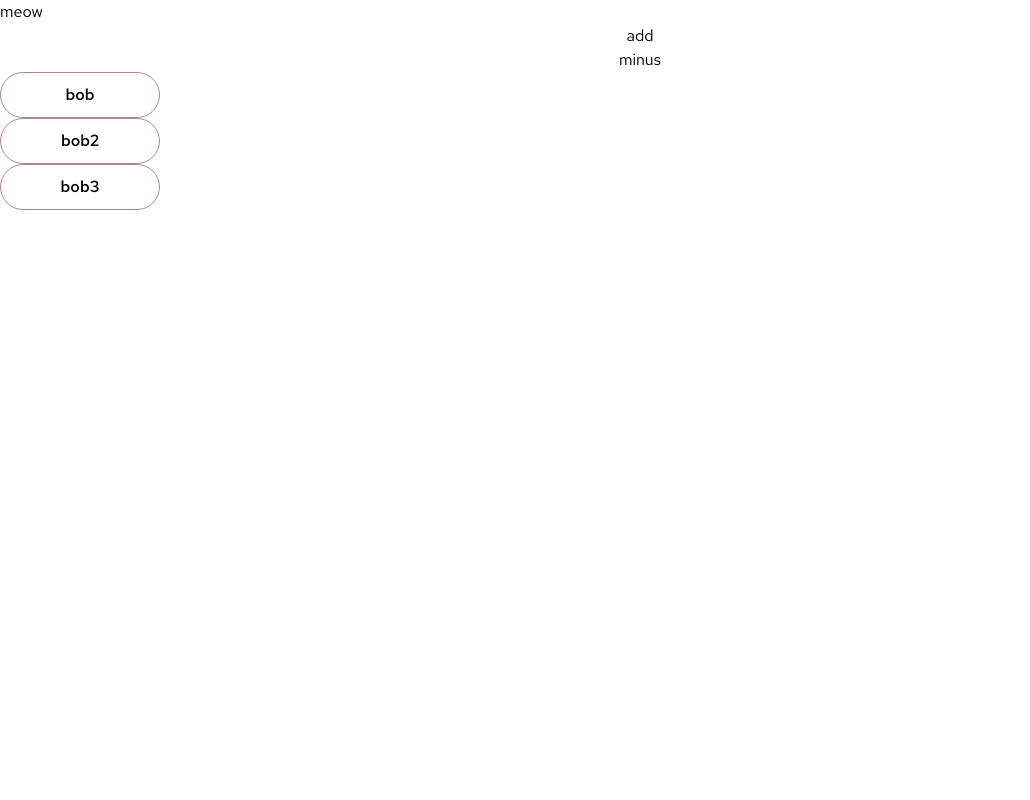
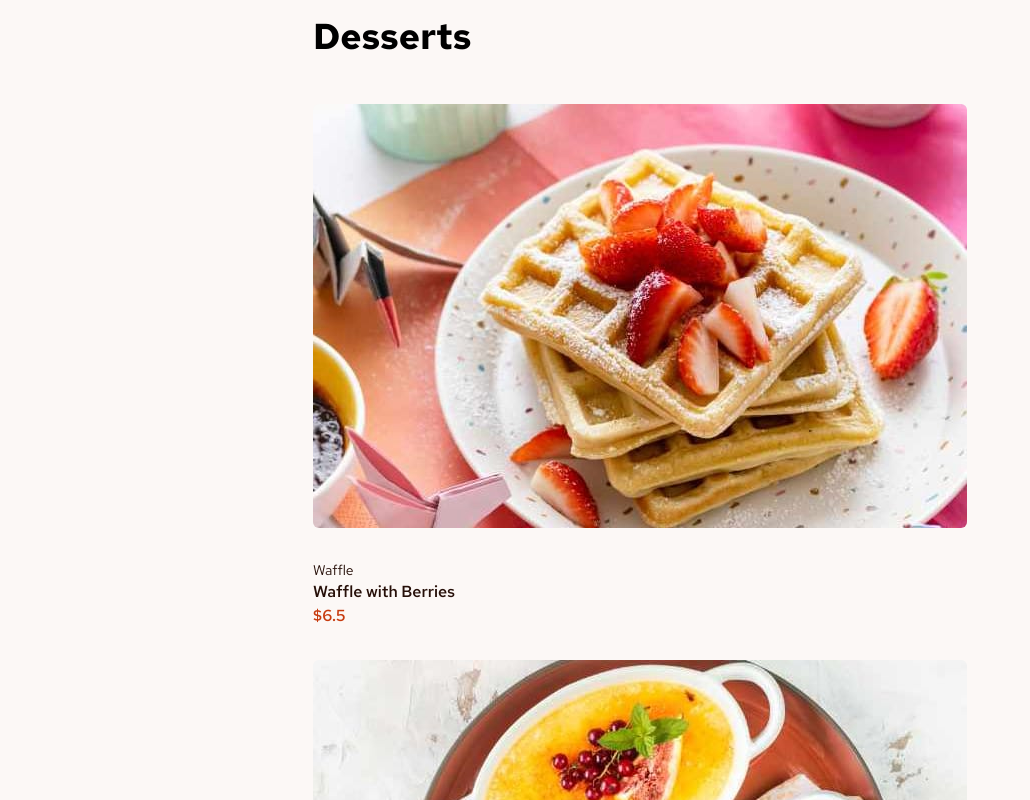
Before and after one commit to Masseh2025/shopping-cart-typescript3, a React (Vite) app: page / in a window 1280 px wide. Shown: the whole page, without its empty margins (0-1030 px from the left). Built offline with nearby package versions, Linux system fonts and the light colour scheme.

Commit message:
populated data added already existing tailwind i made

```diff
--- a/src/App.tsx
+++ b/src/App.tsx
@@ -1,8 +1,8 @@
 import { useReducer } from "react";
-import { cn } from "./utils/cn";
+import DessertItemGrid from "./layouts/DessertItemGrid";
 
 type StateProps = {
-  items: { name: string; age: number; selected: boolean }[];
+  items: { name: string; quantity: number; selected: boolean }[];
 };
 
 type Actions = { type: "increment" | "decrement" };
@@ -30,46 +30,17 @@ function reducer(state: StateProps, action: Actions | ActionsWithPayload) {
 
 const initialState: StateProps = {
   items: [
-    { name: "bob", age: 23, selected: false },
-    { name: "bob2", age: 23, selected: false },
-    { name: "bob3", age: 23, selected: false },
+    { name: "bob", quantity: 23, selected: false },
+    { name: "bob2", quantity: 23, selected: false },
+    { name: "bob3", quantity: 23, selected: false },
   ],
 };
 function App() {
   const [state, dispatch] = useReducer(reducer, initialState);
 
   return (
-    <main className="h-screen font-display flex flex-col">
-      <p>meow</p>
-      <button
-        className="cursor-pointer"
-        onClick={() => dispatch({ type: "increment" })}
-      >
-        add
-      </button>
-      <button
-        className="cursor-pointer"
-        onClick={() => dispatch({ type: "decrement" })}
-      >
-        minus
-      </button>
-      {state.items.map((item) => {
-        return (
-          <button
-            className={cn(
-              "w-40 whitespace-break-spaces flex items-center justify-center cursor-pointer rounded-full bg-white border-1 border-rose-400 font-semibold px-4.5 py-2.5 hover:text-red transition-colors duration-300 ease-out",
-              {
-                "bg-red text-white hover:text-white cursor-default":
-                  item.selected,
-              }
-            )}
-            key={item.name}
-            onClick={() => dispatch({ type: "select", payload: item.name })}
-          >
-            {item.name}
-          </button>
-        );
-      })}
+    <main className="h-screen font-display flex flex-col items-center overflow-scroll bg-rose-50">
+      <DessertItemGrid />
     </main>
   );
 }
--- /dev/null
+++ b/src/components/DesertItem.tsx
@@ -0,0 +1,23 @@
+type DesertItemProps = {
+  image: { thumbnail: string; mobile: string; tablet: string; desktop: string };
+  name: string;
+  category: string;
+  price: number;
+};
+
+function DesertItem({ image, name, category, price }: DesertItemProps) {
+  return (
+    <li className="p-4 flex flex-col">
+      <div className="flex relative mb-8">
+        <img src={image.mobile} alt={name} className="rounded-md" />
+      </div>
+      <div className="text-rose-900">
+        <p className="text-sm">{category}</p>
+        <p className="font-semibold">{name}</p>
+        <p className="text-red font-semibold">${price}</p>
+      </div>
+    </li>
+  );
+}
+
+export default DesertItem;
--- a/src/data/data.json
+++ b/src/data/data.json
@@ -8,7 +8,7 @@
     },
     "name": "Waffle with Berries",
     "category": "Waffle",
-       "price": 6.50
+    "price": 6.5
   },
   {
     "image": {
@@ -19,7 +19,7 @@
     },
     "name": "Vanilla Bean Crème Brûlée",
     "category": "Crème Brûlée",
-        "price": 7.00
+    "price": 7.0
   },
   {
     "image": {
@@ -30,7 +30,7 @@
     },
     "name": "Macaron Mix of Five",
     "category": "Macaron",
-        "price": 8.00
+    "price": 8.0
   },
   {
     "image": {
@@ -41,7 +41,7 @@
     },
     "name": "Classic Tiramisu",
     "category": "Tiramisu",
-        "price": 5.50
+    "price": 5.5
   },
   {
     "image": {
@@ -52,7 +52,7 @@
     },
     "name": "Pistachio Baklava",
     "category": "Baklava",
-        "price": 4.00
+    "price": 4.0
   },
   {
     "image": {
@@ -63,7 +63,7 @@
     },
     "name": "Lemon Meringue Pie",
     "category": "Pie",
-        "price": 5.00
+    "price": 5.0
   },
   {
     "image": {
@@ -74,7 +74,7 @@
     },
     "name": "Red Velvet Cake",
     "category": "Cake",
-        "price": 4.50
+    "price": 4.5
   },
   {
     "image": {
@@ -85,7 +85,7 @@
     },
     "name": "Salted Caramel Brownie",
     "category": "Brownie",
-        "price": 4.50
+    "price": 4.5
   },
   {
     "image": {
@@ -96,6 +96,6 @@
     },
     "name": "Vanilla Panna Cotta",
     "category": "Panna Cotta",
-        "price": 6.50
+    "price": 6.5
   }
 ]
--- /dev/null
+++ b/src/layouts/DessertItemGrid.tsx
@@ -0,0 +1,23 @@
+import DesertItem from "../components/DesertItem";
+import desertData from "../data/data.json";
+
+export default function DessertItemGrid() {
+  return (
+    <div className="my-4">
+      <h1 className="font-bold text-4xl mb-8 ml-4">Desserts</h1>
+      <ul className="grid grid-cols-1">
+        {desertData.map((data) => {
+          return (
+            <DesertItem
+              key={data.name}
+              name={data.name}
+              category={data.category}
+              price={data.price}
+              image={data.image}
+            />
+          );
+        })}
+      </ul>
+    </div>
+  );
+}
```
Lines whose indentation alone changed are shown as unchanged.
